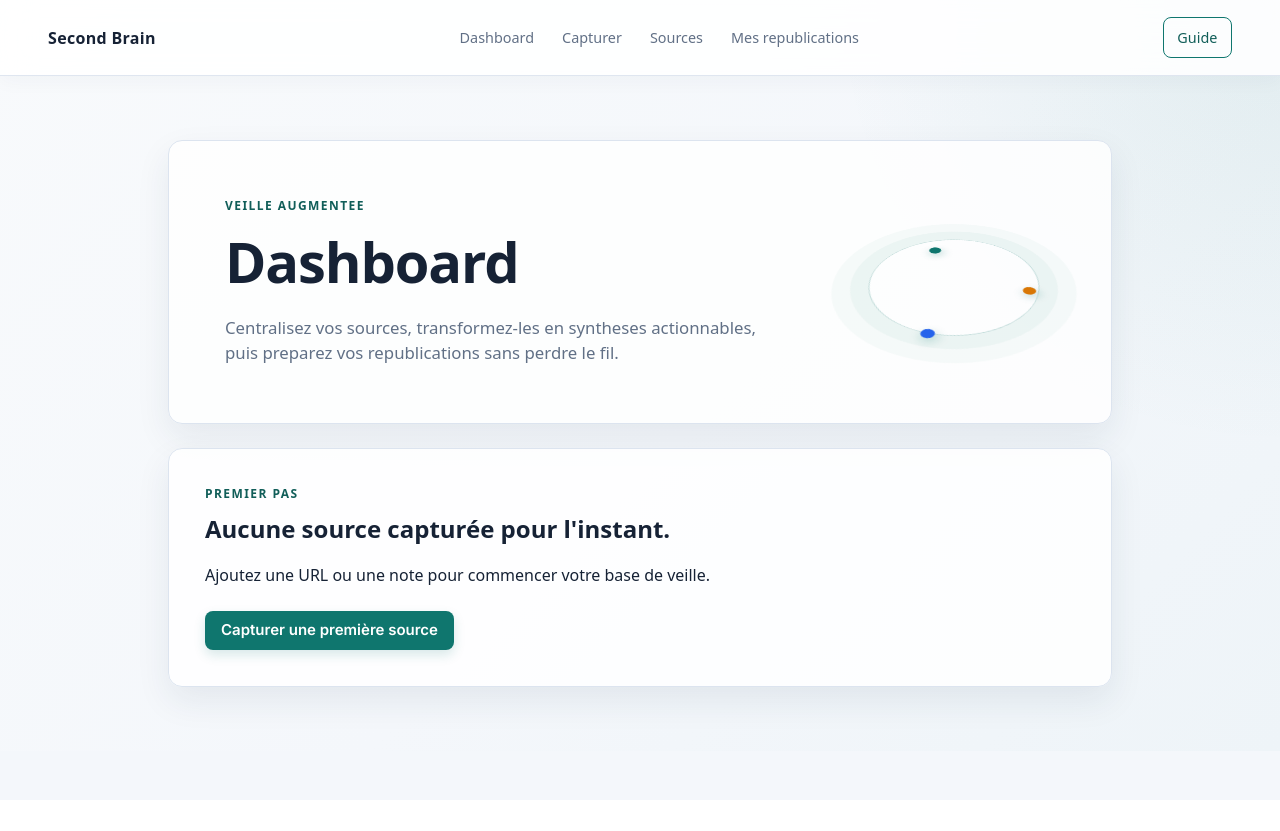
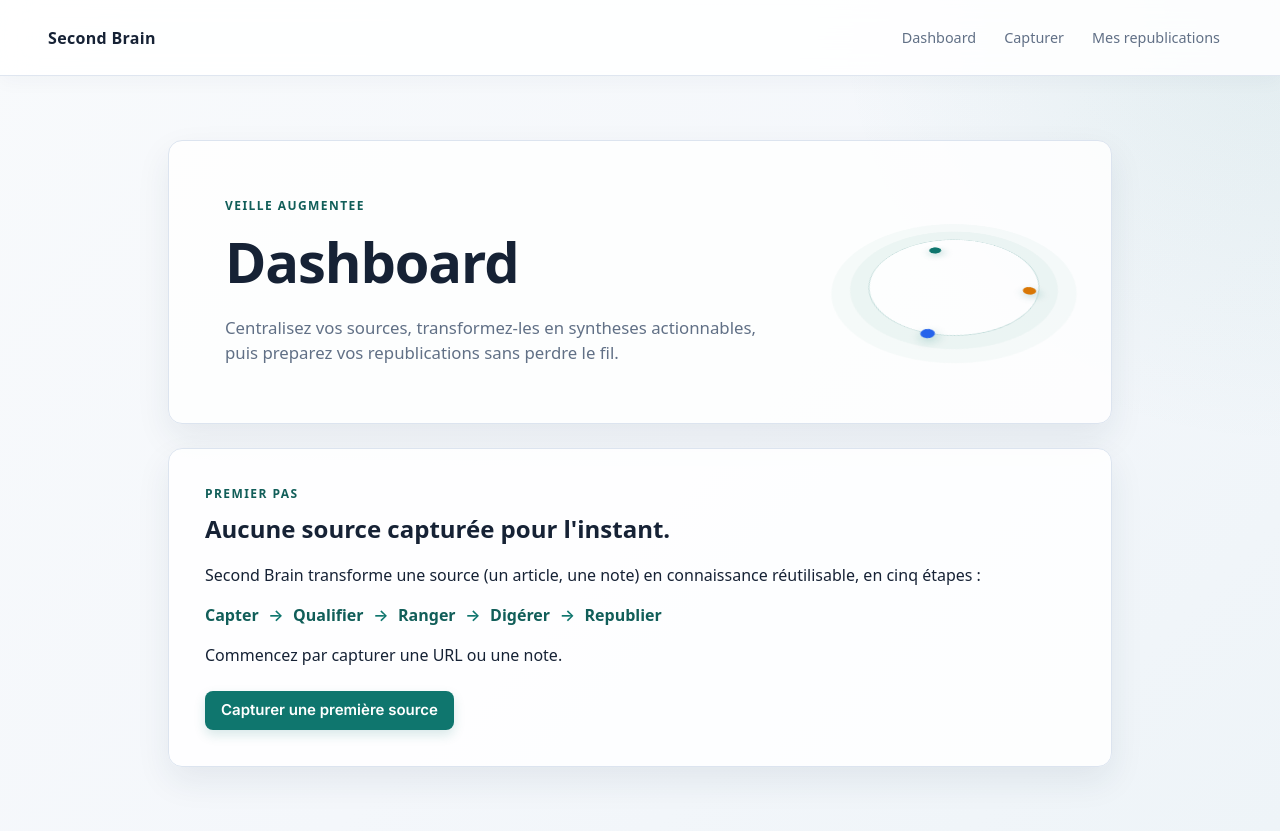
Before and after one commit to Fedi-Mhenni/Second-Brain, a FastAPI app: page / in a window 1280 px wide. Before the commit the page ends 751 px from the top, so only its background shows below. Run offline with FastAPI, Linux system fonts and the light colour scheme.

Commit message:
chore(ui): remove Sources nav link and guided tour; add first-run workflow hint on Dashboard

```diff
--- a/app/static/guide.js
+++ /dev/null
@@ -1,142 +0,0 @@
-(function () {
-    "use strict";
-
-    var steps = [
-        {
-            target: '[data-guide="navigation"]',
-            title: "Votre espace de veille",
-            text: "Retrouvez ici le dashboard, la capture, vos sources et vos republications."
-        },
-        {
-            target: '[data-guide="capture-link"]',
-            title: "Capturer une idee",
-            text: "Ajoutez une URL ou une note pour alimenter votre base de veille."
-        },
-        {
-            target: '[data-guide="sources-link"]',
-            title: "Suivre vos sources",
-            text: "Ouvrez une fiche pour qualifier, ranger et digerer chaque source."
-        },
-        {
-            target: '[data-guide="dashboard"]',
-            title: "Votre tableau de bord",
-            text: "Le dashboard vous donne un point de depart simple vers les actions principales."
-        },
-        {
-            target: '[data-guide="workspace"]',
-            title: "Faire avancer une source",
-            text: "Dans chaque fiche, les sections vous accompagnent de la qualification a la digestion."
-        },
-        {
-            target: '[data-guide="republications-link"]',
-            title: "Preparer une republication",
-            text: "Retrouvez vos brouillons et vos publications depuis cet espace dedie."
-        }
-    ];
-
-    var currentStep = 0;
-    var overlay;
-    var dialog;
-    var spotlight;
-
-    function findTarget(step) {
-        return document.querySelector(step.target) || document.querySelector('[data-guide="workspace"]');
-    }
-
-    function closeGuide() {
-        if (!overlay) {
-            return;
-        }
-        overlay.remove();
-        overlay = null;
-        dialog = null;
-        spotlight = null;
-        document.body.classList.remove("guide-ouvert");
-    }
-
-    function renderStep() {
-        var step = steps[currentStep];
-        var target = findTarget(step);
-        var bounds = target.getBoundingClientRect();
-        var padding = 8;
-
-        spotlight.style.top = Math.max(8, bounds.top - padding) + "px";
-        spotlight.style.left = Math.max(8, bounds.left - padding) + "px";
-        spotlight.style.width = bounds.width + padding * 2 + "px";
-        spotlight.style.height = bounds.height + padding * 2 + "px";
-        dialog.querySelector("[data-guide-title]").textContent = step.title;
-        dialog.querySelector("[data-guide-text]").textContent = step.text;
-        dialog.querySelector("[data-guide-count]").textContent = "Etape " + (currentStep + 1) + " / " + steps.length;
-        dialog.querySelector("[data-guide-previous]").disabled = currentStep === 0;
-        dialog.querySelector("[data-guide-next]").textContent = currentStep === steps.length - 1 ? "Terminer" : "Suivant";
-
-        var dialogTop = bounds.bottom + 18;
-        if (dialogTop + dialog.offsetHeight > window.innerHeight - 16) {
-            dialogTop = Math.max(16, bounds.top - dialog.offsetHeight - 18);
-        }
-        dialog.style.top = dialogTop + "px";
-        dialog.style.left = Math.min(Math.max(16, bounds.left), window.innerWidth - dialog.offsetWidth - 16) + "px";
-    }
-
-    function openGuide() {
-        if (overlay) {
-            return;
-        }
-        currentStep = 0;
-        overlay = document.createElement("div");
-        overlay.className = "guide-overlay";
-        overlay.innerHTML =
-            '<div class="guide-spotlight" aria-hidden="true"></div>' +
-            '<section class="guide-dialog" role="dialog" aria-modal="true" aria-labelledby="guide-title">' +
-                '<button class="guide-close" type="button" aria-label="Fermer le guide">&times;</button>' +
-                '<p class="guide-count" data-guide-count></p>' +
-                '<h2 id="guide-title" data-guide-title></h2>' +
-                '<p data-guide-text></p>' +
-                '<div class="guide-actions">' +
-                    '<button class="bouton bouton-secondaire" type="button" data-guide-previous>Precedent</button>' +
-                    '<button class="bouton" type="button" data-guide-next>Suivant</button>' +
-                '</div>' +
-            '</section>';
-        document.body.appendChild(overlay);
-        spotlight = overlay.querySelector(".guide-spotlight");
-        dialog = overlay.querySelector(".guide-dialog");
-        document.body.classList.add("guide-ouvert");
-
-        overlay.addEventListener("click", function (event) {
-            if (event.target === overlay || event.target.closest(".guide-close")) {
-                closeGuide();
-            } else if (event.target.matches("[data-guide-previous]")) {
-                currentStep = Math.max(0, currentStep - 1);
-                renderStep();
-            } else if (event.target.matches("[data-guide-next]")) {
-                if (currentStep === steps.length - 1) {
-                    closeGuide();
-                } else {
-                    currentStep += 1;
-                    renderStep();
-                }
-            }
-        });
-
-        renderStep();
-        dialog.querySelector(".guide-close").focus();
-    }
-
-    document.addEventListener("DOMContentLoaded", function () {
-        var startButton = document.querySelector("[data-guide-start]");
-        if (!startButton) {
-            return;
-        }
-        startButton.addEventListener("click", openGuide);
-        window.addEventListener("resize", function () {
-            if (overlay) {
-                renderStep();
-            }
-        });
-        document.addEventListener("keydown", function (event) {
-            if (event.key === "Escape" && overlay) {
-                closeGuide();
-            }
-        });
-    });
-})();
--- a/app/static/style.css
+++ b/app/static/style.css
@@ -494,25 +494,6 @@ body {
     transform: translateY(-1px);
 }
 
-.aide-guide {
-    padding: 0.55rem 0.85rem;
-    border: 1px solid var(--accent);
-    border-radius: 8px;
-    color: var(--accent-fonce);
-    background: transparent;
-    font: inherit;
-    font-size: 0.9rem;
-    cursor: pointer;
-    transition: color 180ms ease, background-color 180ms ease, transform 180ms ease;
-}
-
-.aide-guide:hover,
-.aide-guide:focus-visible {
-    color: white;
-    background: var(--accent);
-    transform: translateY(-1px);
-}
-
 .contenu {
     max-width: 1040px;
     padding: clamp(2rem, 5vw, 4.5rem) clamp(1rem, 4vw, 3rem);
@@ -537,6 +518,20 @@ h1 {
     box-shadow: var(--ombre-carte);
 }
 
+/* Frise du workflow dans l'encart d'accueil (Dashboard, quand total == 0). */
+.etat-vide__workflow {
+    display: flex;
+    flex-wrap: wrap;
+    gap: 0.35rem 0.6rem;
+    align-items: center;
+    font-weight: 600;
+    color: var(--accent-fonce);
+}
+
+.etat-vide__workflow span {
+    color: var(--accent);
+}
+
 .hero-produit {
     position: relative;
     display: flex;
--- a/app/templates/dashboard.html
+++ b/app/templates/dashboard.html
@@ -1,7 +1,7 @@
 {% extends "layout.html" %}
 {% block title %}Dashboard — Second Brain{% endblock %}
 {% block content %}
-    <section class="hero-produit surface-3d" data-guide="dashboard">
+    <section class="hero-produit surface-3d">
         <div>
             <p class="eyebrow">Veille augmentee</p>
             <h1>Dashboard</h1>
@@ -18,10 +18,24 @@
     </section>
 
     {% if total == 0 %}
+        {# Cet encart d'accueil ne s'affiche que tant qu'aucune source n'existe
+           (total == 0) : il disparaît tout seul dès la première capture. Il
+           remplace l'ancienne visite guidée en JS. #}
         <section class="etat-vide reveal">
             <p class="eyebrow">Premier pas</p>
             <h2>Aucune source capturée pour l'instant.</h2>
-            <p>Ajoutez une URL ou une note pour commencer votre base de veille.</p>
+            <p>
+                Second Brain transforme une source (un article, une note) en
+                connaissance réutilisable, en cinq étapes :
+            </p>
+            <p class="etat-vide__workflow">
+                Capter <span aria-hidden="true">&rarr;</span>
+                Qualifier <span aria-hidden="true">&rarr;</span>
+                Ranger <span aria-hidden="true">&rarr;</span>
+                Digérer <span aria-hidden="true">&rarr;</span>
+                Republier
+            </p>
+            <p>Commencez par capturer une URL ou une note.</p>
             <a class="bouton" href="/capture">Capturer une première source</a>
         </section>
     {% else %}
--- a/app/templates/layout.html
+++ b/app/templates/layout.html
@@ -21,19 +21,16 @@
     <link rel="stylesheet" href="{{ url_for('static', path='style.css') }}">
 </head>
 <body>
-    <header class="entete" data-guide="navigation">
+    <header class="entete">
         <a class="marque" href="/">Second Brain</a>
         <nav aria-label="Navigation principale">
             <a href="/">Dashboard</a>
-            <a href="/capture" data-guide="capture-link">Capturer</a>
-            <a href="/liste" data-guide="sources-link">Sources</a>
-            <a href="/republications" data-guide="republications-link">Mes republications</a>
+            <a href="/capture">Capturer</a>
+            <a href="/republications">Mes republications</a>
         </nav>
-        <button class="aide-guide" type="button" data-guide-start>Guide</button>
     </header>
-    <main class="contenu" data-guide="workspace">
+    <main class="contenu">
         {% block content %}{% endblock %}
     </main>
-    <script src="{{ url_for('static', path='guide.js') }}" defer></script>
 </body>
 </html>
```
Also changed, not shown: other parts of app/static/style.css (+1 -70 lines).
